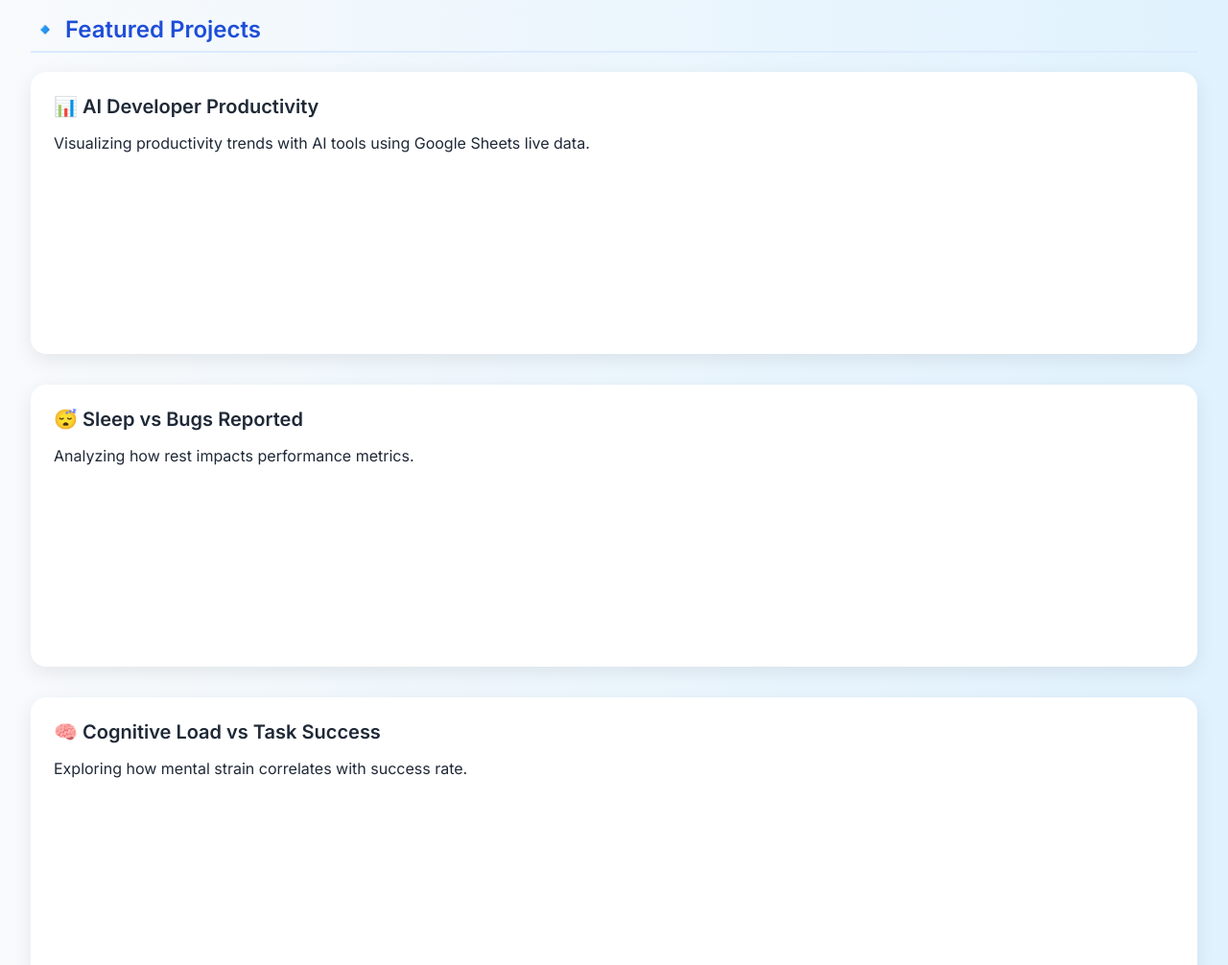
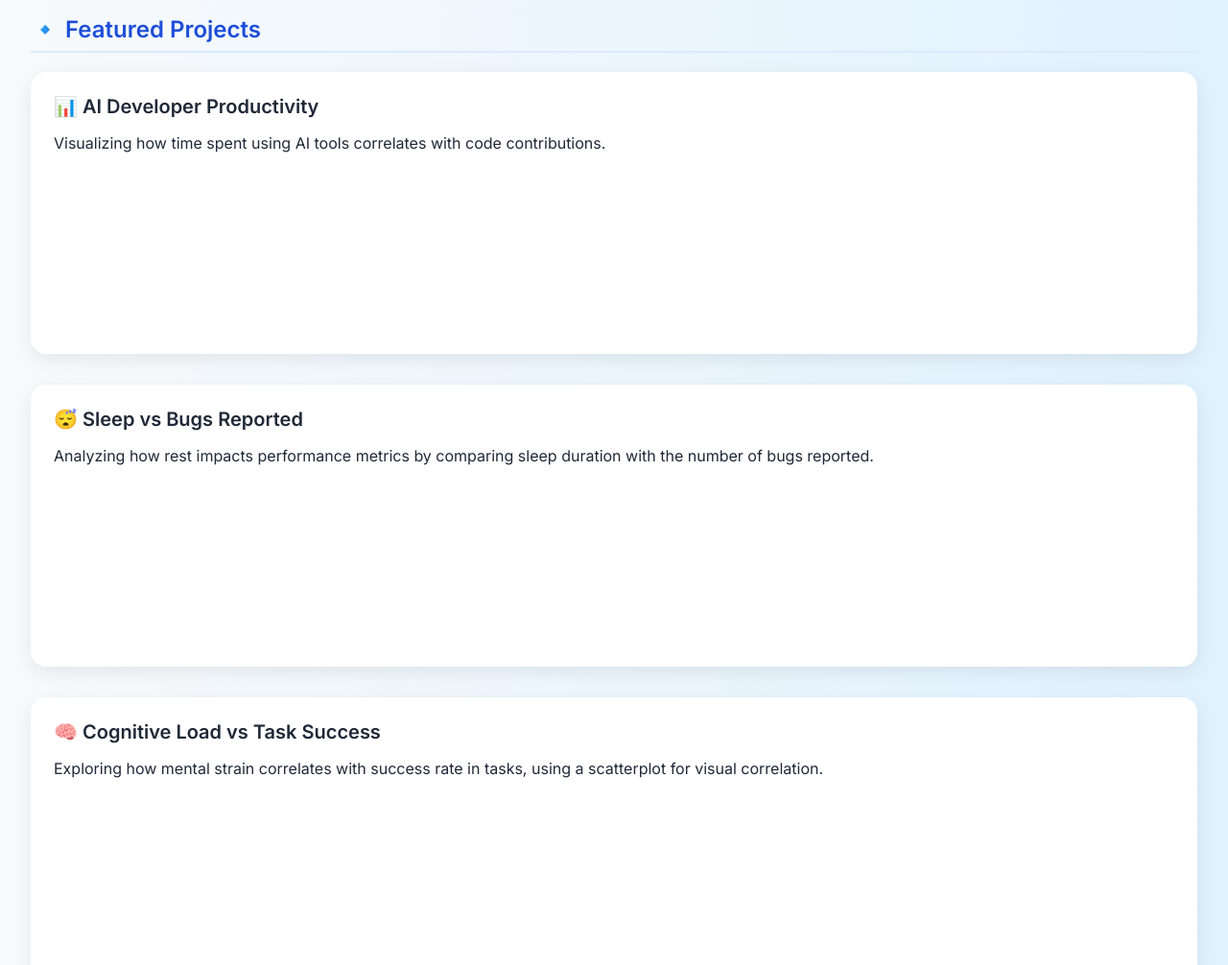
Before and after one commit to white404ave/data-analyst-portfolio, a plain HTML site: page index.html in a window 1280 px wide. Shown: the part 160-1166 px from the top of the page at 96% size. Drawn offline with nearby package versions, Linux system fonts and the light colour scheme; no server answers.

Commit message:
Update index.html

```diff
--- a/index.html
+++ b/index.html
@@ -72,19 +72,19 @@
 
     <div class="project">
       <h3>📊 AI Developer Productivity</h3>
-      <p>Visualizing productivity trends with AI tools using Google Sheets live data.</p>
+      <p>Visualizing how time spent using AI tools correlates with code contributions. </p>
       <canvas id="aiCommitsChart"></canvas>
     </div>
 
     <div class="project">
       <h3>😴 Sleep vs Bugs Reported</h3>
-      <p>Analyzing how rest impacts performance metrics.</p>
+      <p>Analyzing how rest impacts performance metrics by comparing sleep duration with the number of bugs reported.</p>
       <canvas id="sleepBugsChart"></canvas>
     </div>
 
     <div class="project">
       <h3>🧠 Cognitive Load vs Task Success</h3>
-      <p>Exploring how mental strain correlates with success rate.</p>
+      <p>Exploring how mental strain correlates with success rate in tasks, using a scatterplot for visual correlation.</p>
       <canvas id="cognitiveSuccessChart"></canvas>
     </div>
   </section>
@@ -102,7 +102,8 @@
       download: true,
       header: true,
       complete: function(results) {
-        const data = results.data.filter(row => row.ai_usage_hours && row.commits);
+        const rawData = results.data.filter(row => row.ai_usage_hours && row.commits);
+        const data = rawData.slice(0, 8);
 
         const labels = data.map((_, i) => `Entry ${i + 1}`);
         const aiUsage = data.map(row => parseFloat(row.ai_usage_hours));
```
